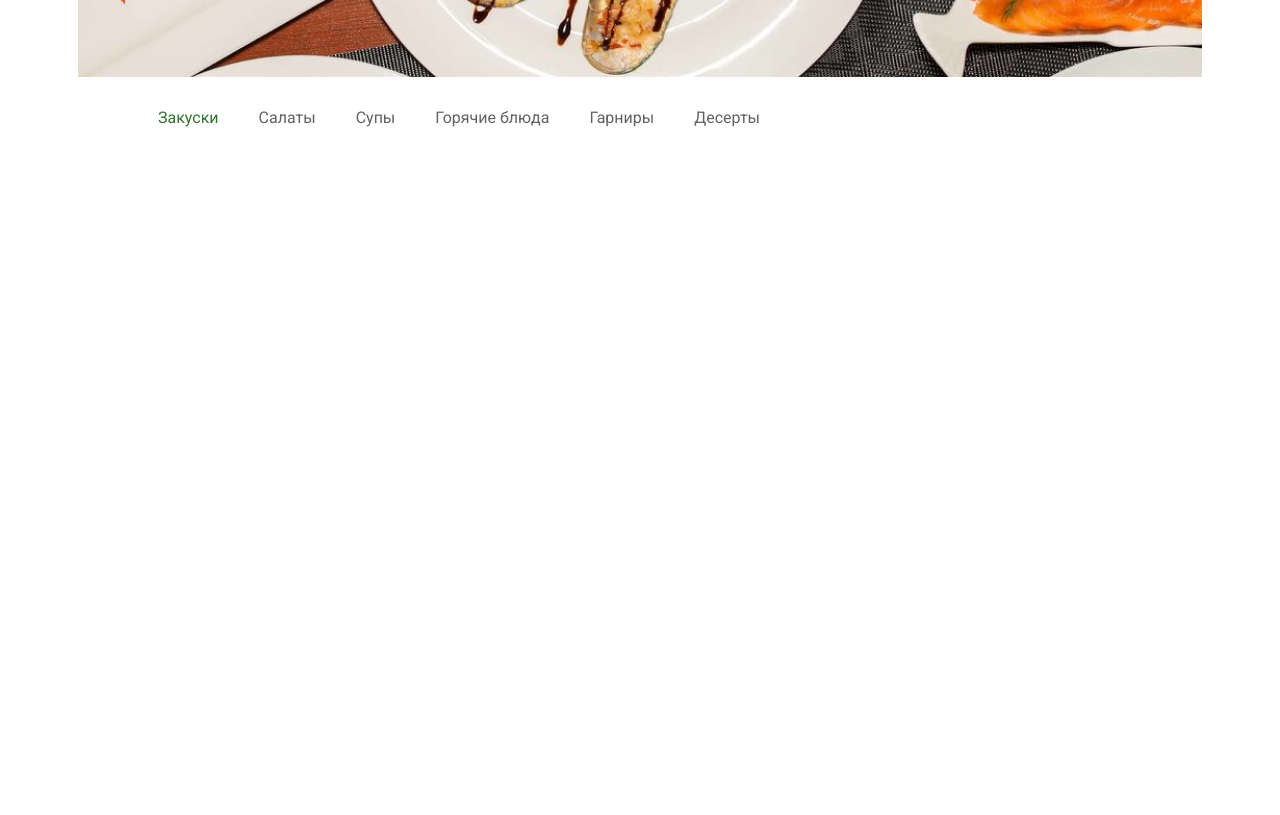
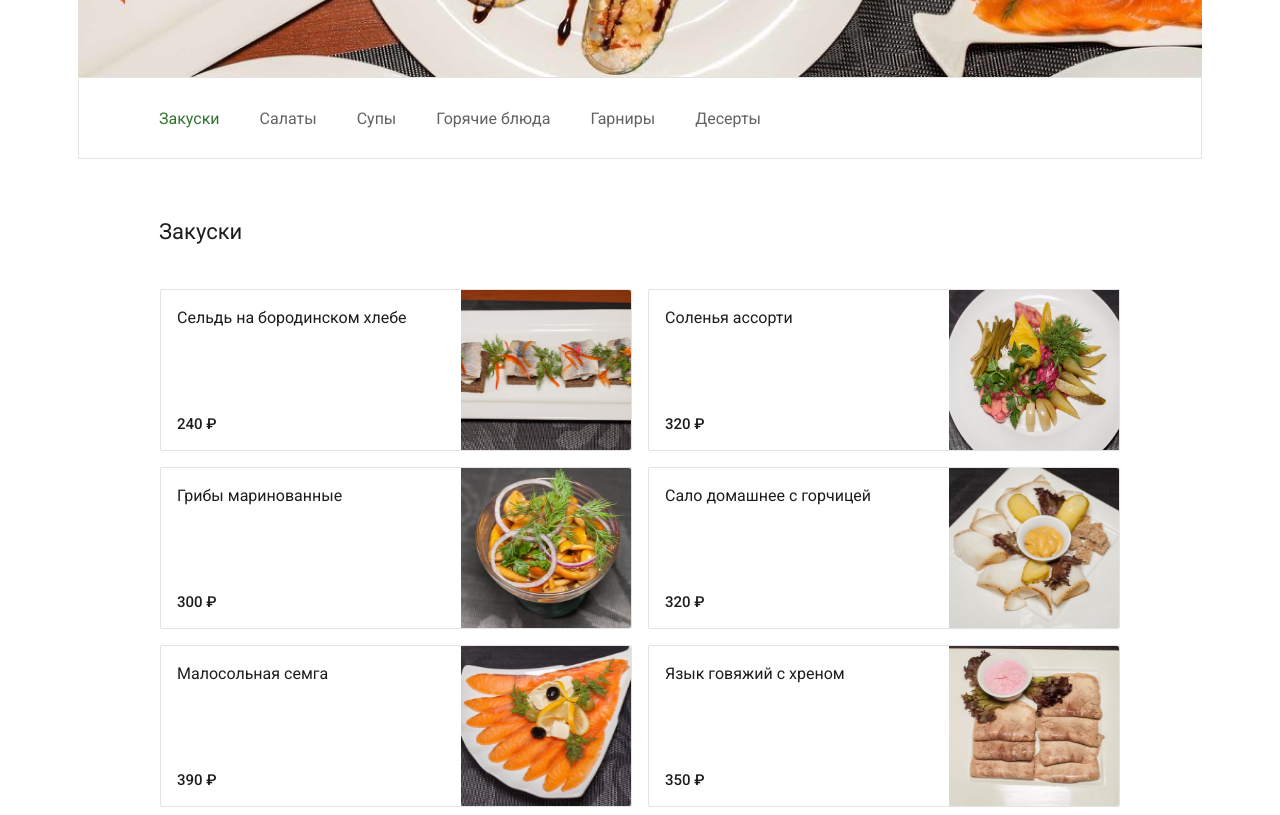
Before and after one commit to BogdanSumarokov/UBER-EATS, a plain HTML site: page index.html in a window 1280 px wide. Shown: the part 359-1174 px from the top of the page. Before the commit the page ends 800 px from the top, so only its background shows below. Drawn offline with Linux system fonts and the light colour scheme.

Commit message:
feat: add menu

```diff
--- a/index.html
+++ b/index.html
@@ -35,5 +35,52 @@
             <li class="menu-list"><a class="menu-link" href="">Десерты</a></li>
         </ul>
     </nav>
+    <section class="food">
+        <h2 class="headerFood">Закуски</h2>
+        <div class="cards">
+        <div class="card">
+            <div class="card-text">
+            <p class="food-name">Сельдь на бородинском хлебе</p>
+            <p class="food-price">240 ₽</p>
+        </div>
+            <img src="./assets/image/Seled.png" alt="">
+        </div>
+        <div class="card">
+            <div class="card-text">
+                <p class="food-name">Соленья ассорти</p>
+                <p class="food-price">320 ₽</p>
+            </div>
+            <img src="./assets/image/Solenia.png" alt="">
+        </div>
+        <div class="card">
+            <div class="card-text">
+                <p class="food-name">Грибы маринованные</p>
+                <p class="food-price">300 ₽</p>
+            </div>
+            <img src="./assets/image/gribi.png" alt="">
+        </div>
+        <div class="card">
+            <div class="card-text">
+                <p class="food-name">Сало домашнее с горчицей</p>
+                <p class="food-price">320 ₽</p>
+            </div>
+            <img src="./assets/image/Salo.png" alt="">
+        </div>
+        <div class="card">
+            <div class="card-text">
+                <p class="food-name">Малосольная семга</p>
+                <p class="food-price">390 ₽</p>
+            </div>
+            <img src="./assets/image/Semga.png" alt="">
+        </div>
+        <div class="card">
+            <div class="card-text">
+                <p class="food-name">Язык говяжий с хреном</p>
+                <p class="food-price">350 ₽</p>
+            </div>
+            <img src="./assets/image/yazik.png" alt="">
+        </div>
+    </div>
+    </section>
 </body>
 </html>
--- a/style.css
+++ b/style.css
@@ -65,10 +65,12 @@ h1{
     margin: 38px;
 }
 .menu{
-    width: 1124px;
+    max-width: 1124px;
     height: 80px;
     display: flex;
     align-items: center;
+    background: #FFFFFF;
+    border: 1px solid rgba(117, 117, 117, 0.2);
 }
 .menu-ul{
     display: flex;
@@ -84,3 +86,42 @@ h1{
 .hero-link{
     color: #327430;
 }
+.headerFood{
+    font-weight: 400;
+    font-size: 22px;
+    line-height: 34px;
+    color: #1D1D1D;
+    margin: 56px auto 32px 81px;
+}
+.cards{
+    display: flex;
+    flex-wrap: wrap;
+    justify-content: center;
+}
+.card{
+    width: 470px;
+    height: 160px;
+    display: flex;
+    border: 1px solid rgba(117, 117, 117, 0.2);
+    border-radius: 2px;
+    margin: 8px;
+    justify-content: space-between;
+}
+.card-text{
+    display: flex;
+    flex-flow: column;
+    justify-content: space-between;
+    margin-left: 16px;
+}
+.food-name{
+    font-weight: 400;
+    font-size: 16px;
+    line-height: 24px;
+    color: #1D1D1D;
+}
+.food-price{
+    font-weight: 500;
+    font-size: 15px;
+    line-height: 21px;
+    color: #1D1D1D;
+}
```
Also changed, not shown: assets/image/Salo.png (added), assets/image/Seled.png (added), assets/image/Semga.png (added), assets/image/Solenia.png (added), assets/image/gribi.png (added), assets/image/yazik.png (added).
